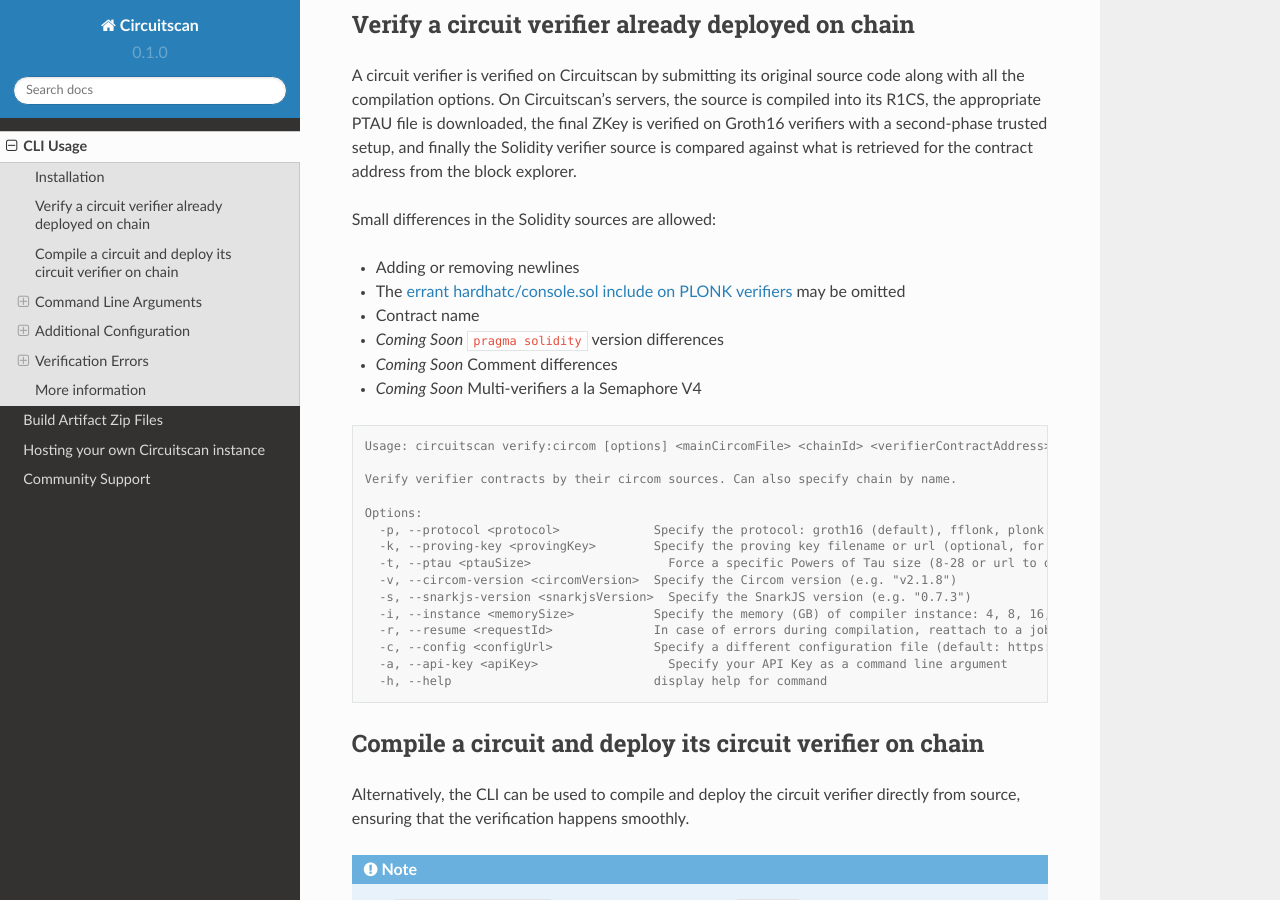
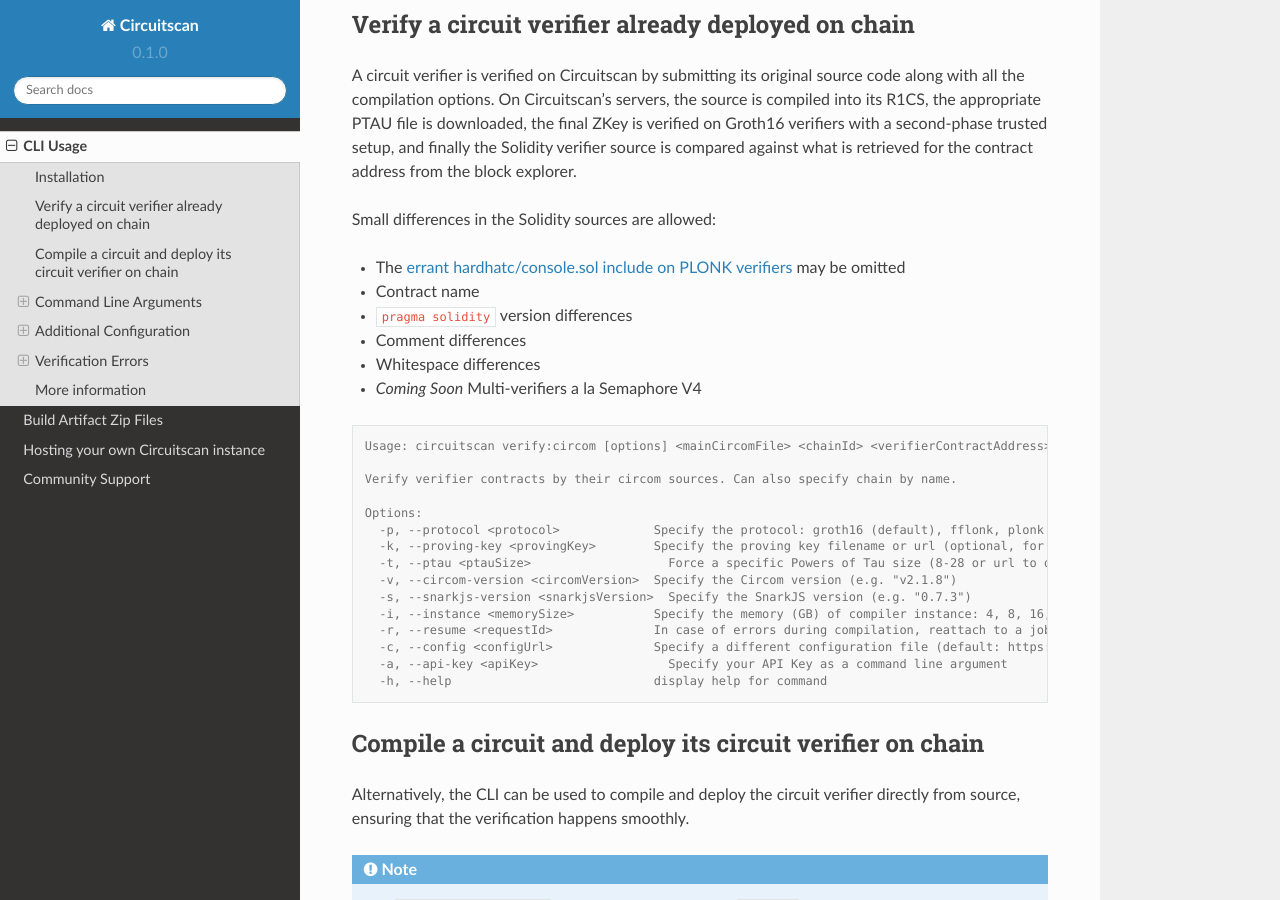
Before and after one commit to circuitscan/docs, a Sphinx documentation site: the page built from docs/source/usage.rst, in a window 1280 px wide and 900 px high, scrolled down 542 px. Built offline with Sphinx 7.4.7 and the Read the Docs theme 2.0.0, drawn with Linux system fonts in a browser that asks for light colours.

Commit message:
pragme version, comment differences allowed in verifier contract

```diff
--- a/docs/source/usage.rst
+++ b/docs/source/usage.rst
@@ -27,11 +27,11 @@
 
 Small differences in the Solidity sources are allowed:
 
-* Adding or removing newlines
 * The `errant hardhatc/console.sol include on PLONK verifiers <https://github.com/iden3/snarkjs/pull/464>`_ may be omitted
 * Contract name
-* *Coming Soon* ``pragma solidity`` version differences
-* *Coming Soon* Comment differences
+* ``pragma solidity`` version differences
+* Comment differences
+* Whitespace differences
 * *Coming Soon* Multi-verifiers a la Semaphore V4
 
 .. code-block:: console
```
